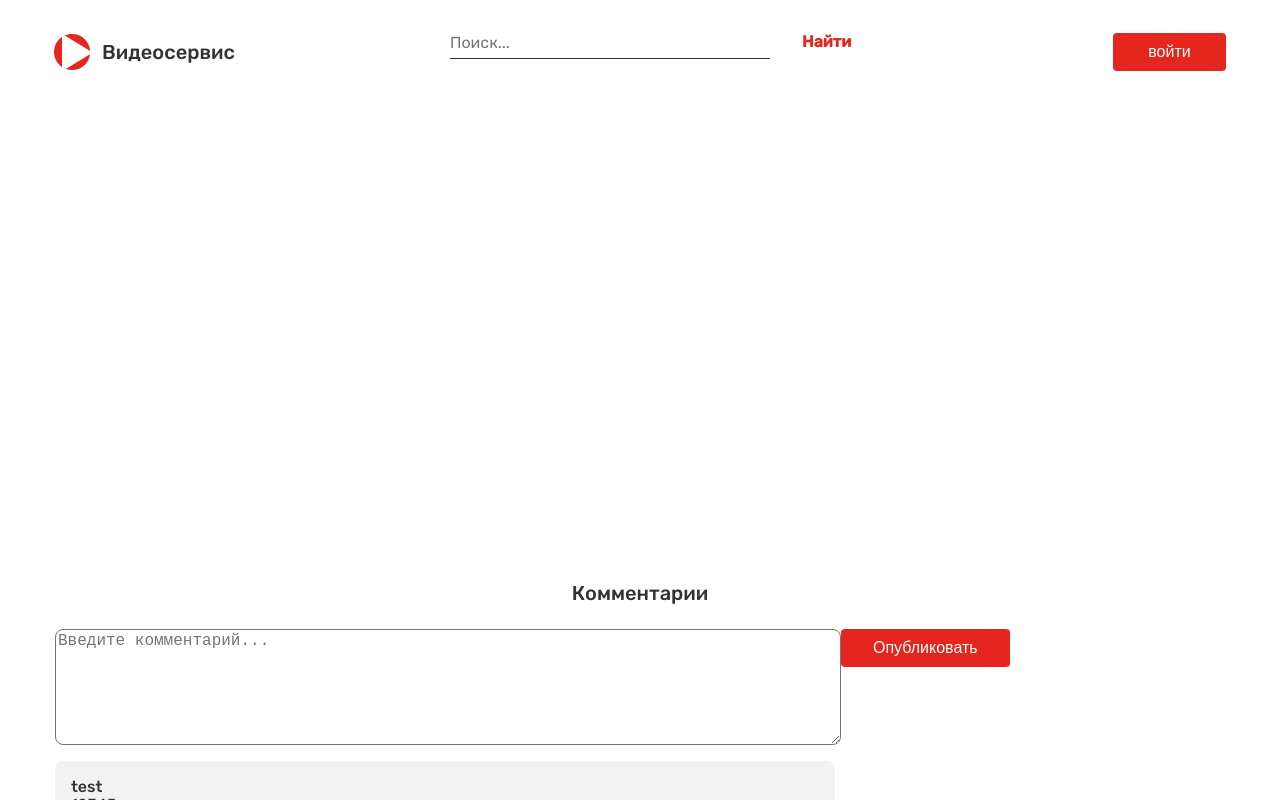
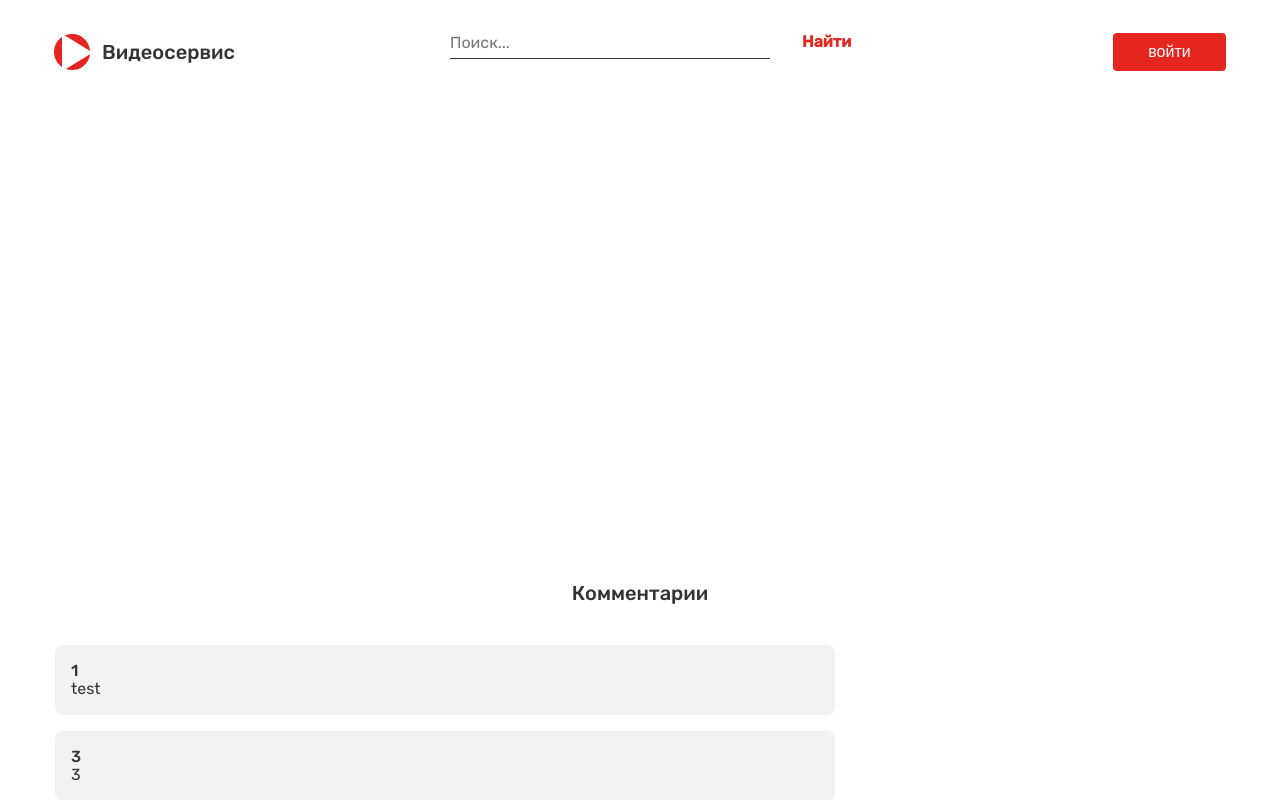
Before and after one commit to Zorotk/HTC, a React (Create React App) app: page /description in a window 1280 px wide. Shown: the top 800 px of the page. Built offline with nearby package versions, Linux system fonts and the light colour scheme; data requests are answered from the project's data file.

Commit message:
identification comments

```diff
--- a/db.json
+++ b/db.json
@@ -185,28 +185,18 @@
   ],
   "comments": [
     {
-      "avtor": "test",
-      "comment": "1",
-      "id": 1
-    },
-    {
-      "avtor": "test",
-      "comment": "12",
+      "avtor": "2",
+      "comment": "2",
       "id": 2
     },
     {
-      "avtor": "test",
-      "comment": "123",
+      "avtor": "3",
+      "comment": "3",
       "id": 3
     },
     {
-      "avtor": "test",
-      "comment": "1234",
-      "id": 4
-    },
-    {
-      "avtor": "test",
-      "comment": "12345",
+      "avtor": "1",
+      "comment": "test",
       "id": 5
     }
   ]
--- a/src/App.scss
+++ b/src/App.scss
@@ -1,7 +1,7 @@
 @import "./assets/scss/_vars.scss";
 
 .layout-container {
-  min-height: 100vh;
+  height: 100vh;
 }
 
 
--- a/src/Components/header/header.js
+++ b/src/Components/header/header.js
@@ -7,7 +7,7 @@ import Modal from "../modal/modal";
 import Auth from "../auth/auth";
 import useLocalStorage from "../../hooks/localStorage";
 import {useDispatch, useSelector} from "react-redux";
-import {setmodalActive, setSearch} from "../../redux/reducer";
+import {setAuth, setLogin, setmodalActive, setSearch} from "../../redux/reducer";
 
 const Header = () => {
     const [token, settoken] = useLocalStorage('tokenLogin')
@@ -19,12 +19,20 @@ const Header = () => {
     useEffect(() => {
         if (login.length > 0 && auth) {
             settoken(login)
+
         }
     }, [login, auth])
 
     const changeLogin = (value) => {
+        dispatch(setLogin(value))
         settoken(value)
     }
+    const authExit = () => {
+        settoken(" ")
+        dispatch(setAuth(false))
+    }
+
+
     const search = useSelector(state => state.film.search)
     return (
         <header className="header-container">
@@ -39,13 +47,15 @@ const Header = () => {
                 <div className={'search-btn'}>Найти</div>
             </div>
             <div className="header-item auth">
-                {token !== " " ? <div className={'search-auth'}>
+                {token !== " "
+                    ? <div className={'search-auth'}>
                         <input className={'search-auth-input'}
                                onChange={(e) => changeLogin(e.target.value)}
                                value={token}/>
 
-                        <button className={'search-auth-btn'} onClick={() => settoken(" ")}>Выйти</button>
-                    </div> :
+                        <button className={'search-auth-btn'} onClick={authExit}>Выйти</button>
+                    </div>
+                    :
                     <Button onClick={() => dispatch(setmodalActive(!modalActive))}>
                         войти
                     </Button>
--- a/src/pages/descriptionPage/descriptionPage.js
+++ b/src/pages/descriptionPage/descriptionPage.js
@@ -3,7 +3,7 @@ import './descriptionPage.scss'
 import {useDispatch, useSelector} from "react-redux";
 import {NavLink} from "react-router-dom";
 
-import {addComment, fetchComments, fetchDeletedComment, setLoading} from "../../redux/reducer";
+import {addComment, fetchComments, fetchDeletedComment, setAuth, setLogin} from "../../redux/reducer";
 import useLocalStorage from "../../hooks/localStorage";
 import Button from "../../Components/button/button";
 
@@ -12,22 +12,29 @@ const DescriptionPage = () => {
     const showDescription = useSelector(state => state.film.showDescription)
     const films = useSelector(state => state.film.films)
     const loading = useSelector(state => state.film.loading)
+    const login = useSelector(state => state.film.login)
     const filmsComments = useSelector(state => state.film.filmsComments)
+    const auth = useSelector(state => state.film.auth)
     const dispatch = useDispatch()
     const [inputValue, setinputValue] = useState('')
     const [token,] = useLocalStorage('tokenLogin')
     useEffect(() => {
-        dispatch(fetchComments()).then(() => dispatch(setLoading(false)))
+        dispatch(fetchComments())
+        if (token !== ' ') {
+            dispatch(setAuth(true))
+            dispatch(setLogin(token))
+        }
     }, [dispatch])
     const formHandler = (e) => {
         e.preventDefault()
-        dispatch(addComment({'avtor': token, "comment": inputValue}))
+        dispatch(addComment({'avtor': login, "comment": inputValue}))
+    }
 
-    }
-    const deleteComment = (id) => {
-        dispatch(fetchDeletedComment(id))
-
-    }
+    useEffect(() => {
+        if (token !== ' ') {
+            dispatch(setLogin(token))
+        }
+    }, [token])
 
     return (
         <div className={'description'}>
@@ -64,25 +71,24 @@ const DescriptionPage = () => {
             <div className="description-comments">
 
                 <h2>Комментарии</h2>
-                <form className={'description-comment-layout'}>
+                {auth ? <form className={'description-comment-layout'}>
                     <textarea onChange={(e) => setinputValue(e.target.value)} className={'description-input'}
                               placeholder={'Введите комментарий...'} name="comments"
                               id="" cols="30" rows="10"></textarea>
                     <Button onClick={formHandler}>Опубликовать</Button>
-                </form>
+                </form> : ""}
                 {loading ? <div>Loading...</div> : <div>
-                    {filmsComments.map((el, i) => {
-                            return (
-                                <div key={el.id} className={'description-comment-layout'}>
-                                    <div className={'description-comment-body'}>
-                                        <div className={'description-comment-body-name'}>{el.avtor}</div>
-                                        <div className="description-comment">{el.comment}</div>
-                                    </div>
-                                    {token === el.avtor ? <span onClick={() => deleteComment(el.id)}
-                                                                className="description-comment-x">X</span> : ""}
+                    {filmsComments.map(({id, comment, avtor}) =>
+                        (
+                            <div key={id} className={'description-comment-layout'}>
+                                <div className={'description-comment-body'}>
+                                    <div className={'description-comment-body-name'}>{avtor}</div>
+                                    <div className="description-comment">{comment}</div>
                                 </div>
-                            )
-                        }
+                                {login === avtor && auth ? <span onClick={() => dispatch(fetchDeletedComment(id))}
+                                                                 className="description-comment-x">X</span> : ""}
+                            </div>
+                        )
                     )}
                 </div>}
             </div>
--- a/src/pages/filmsPage/filmsPage.js
+++ b/src/pages/filmsPage/filmsPage.js
@@ -40,7 +40,6 @@ const FilmsPage = () => {
                 <div className={'films-news-title'}>Новинки</div>
             </div>
             <div className={'films-cards'}>
-
                 {data.map(el => (<div key={el.id}>
                     <div className={'film-card'} onClick={() => {
                         descriptionHandler(el.id)
--- a/src/redux/reducer.js
+++ b/src/redux/reducer.js
@@ -28,6 +28,7 @@ export const fetchComments = createAsyncThunk("getComments",
     async (url, {dispatch}) => {
         const {data} = await axios(`http://localhost:5000/comments`)
         dispatch(toolkitSlice.actions.setComments(data))
+        dispatch(toolkitSlice.actions.setLoading(false))
     }
 );
 
@@ -89,4 +90,4 @@ const toolkitSlice = createSlice({
 })
 
 export default toolkitSlice.reducer
-export const {setAuth,setSearch, setLoading, setmodalActive, setLogin, setPassword, addComments, toggleDescription} = toolkitSlice.actions
+export const {setAuth,setSearch, setmodalActive, setLogin, setPassword,toggleDescription} = toolkitSlice.actions
```
Also changed, not shown: 1 other file (tests, documents, lock files or other folders).
